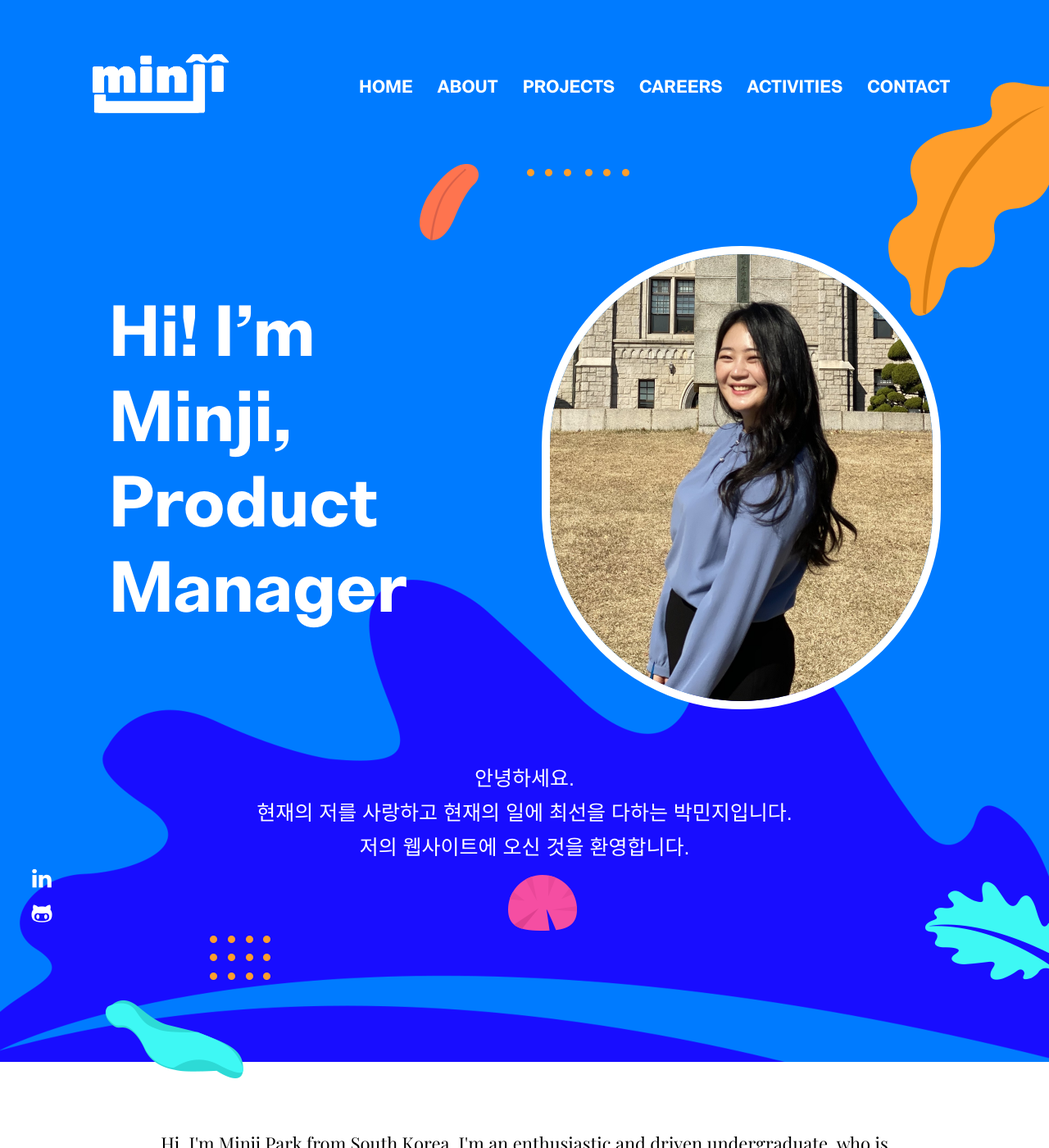
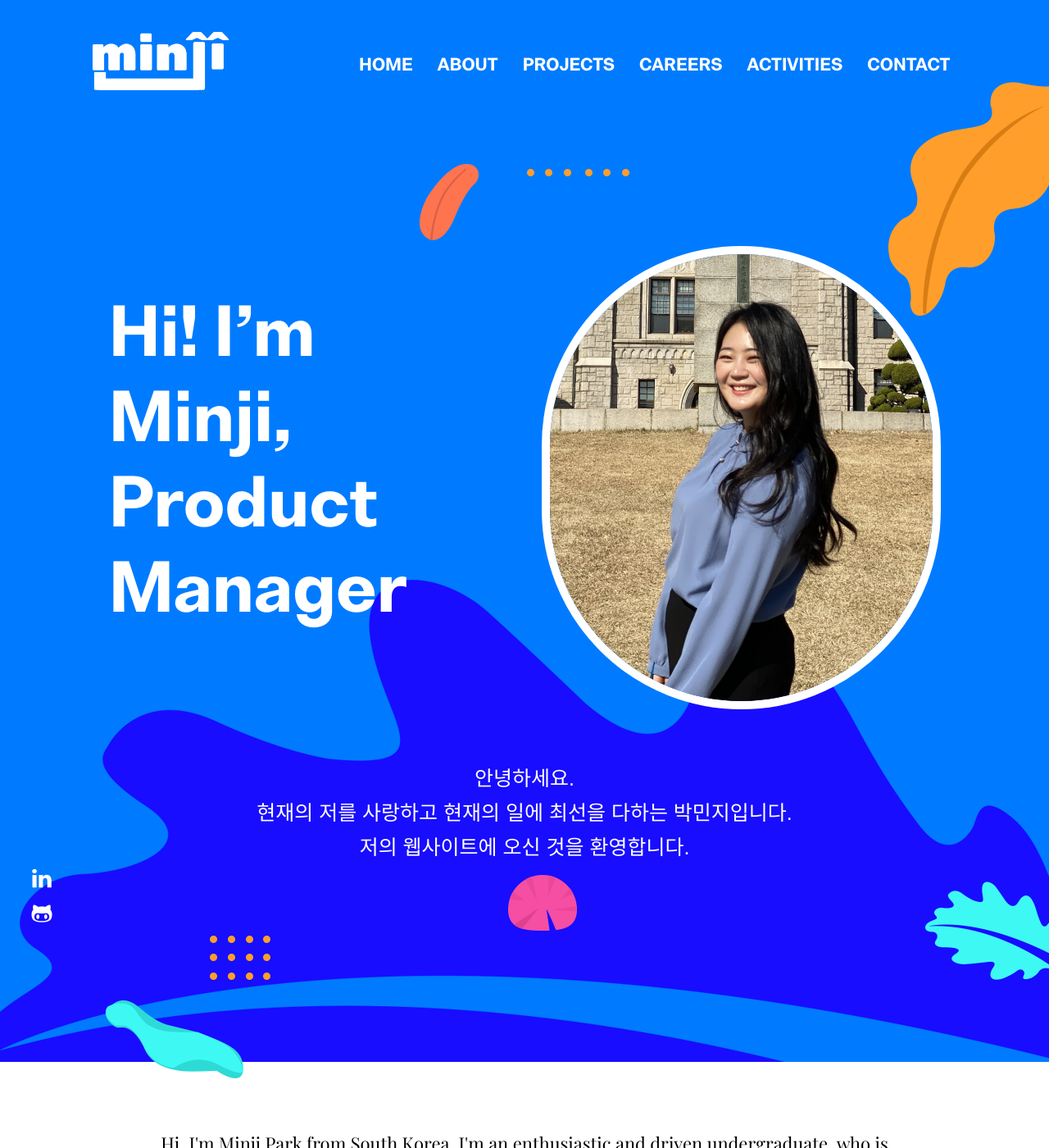
Before and after one commit to GrowingGlowingMinji/GrowingGlowingMinji.github.io, a Jekyll site: the page built from index.html, in a window 1280 px wide and 1400 px high. Shown: the whole window at 82% size. Built offline with Jekyll 4.4.1, drawn with Linux system fonts in a browser that asks for light colours.

Commit message:
media relative ratio

```diff
--- a/assets/scss/templates/_navigation.scss
+++ b/assets/scss/templates/_navigation.scss
@@ -1,5 +1,5 @@
 .navigation {
-  padding: 40px 7%;
+  padding: 1% 7%;
   transition: 0.3s ease;
   &.nav-bg {
     background-color: $primary-color;
--- a/assets/scss/templates/_newadd.scss
+++ b/assets/scss/templates/_newadd.scss
@@ -40,7 +40,7 @@
     padding-top: 20%;
   }
   .size-logo {
-    width: 130px !important;
+    width: 100px !important;
   }
 }
 
```
